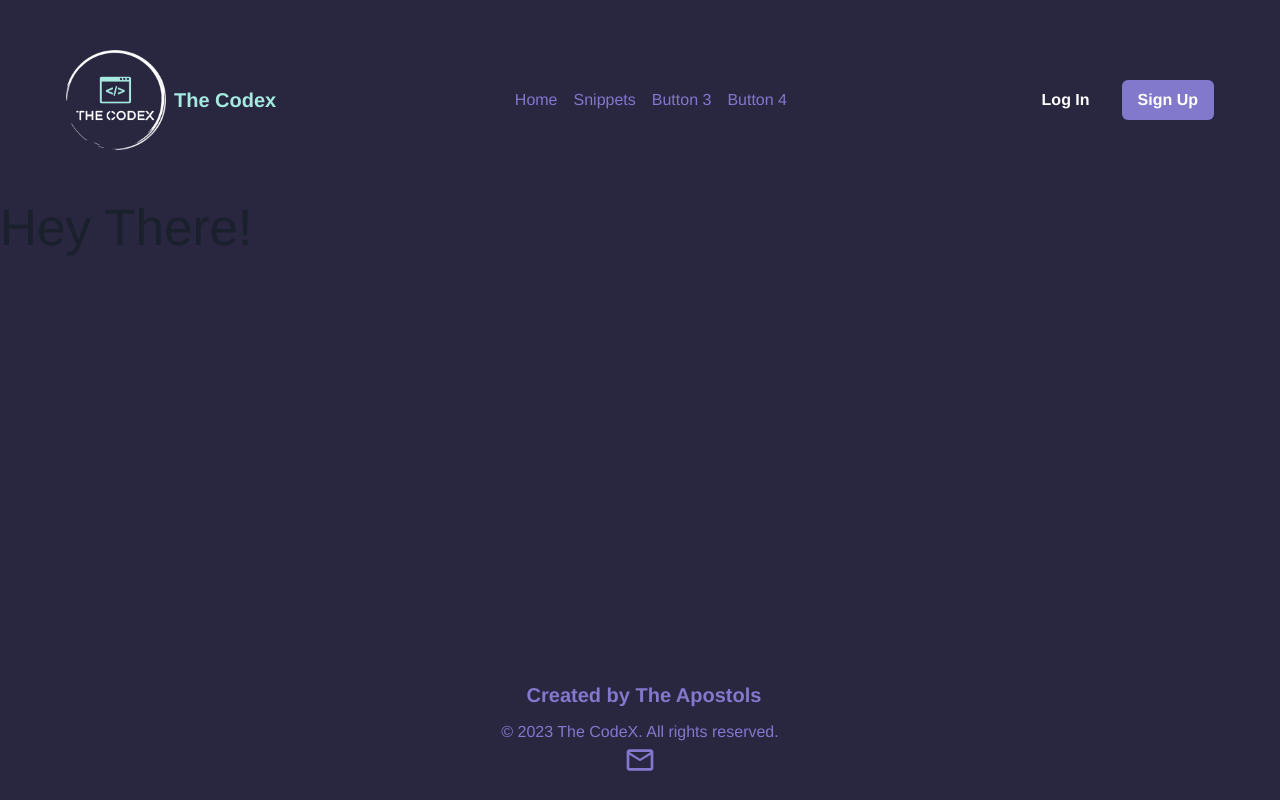
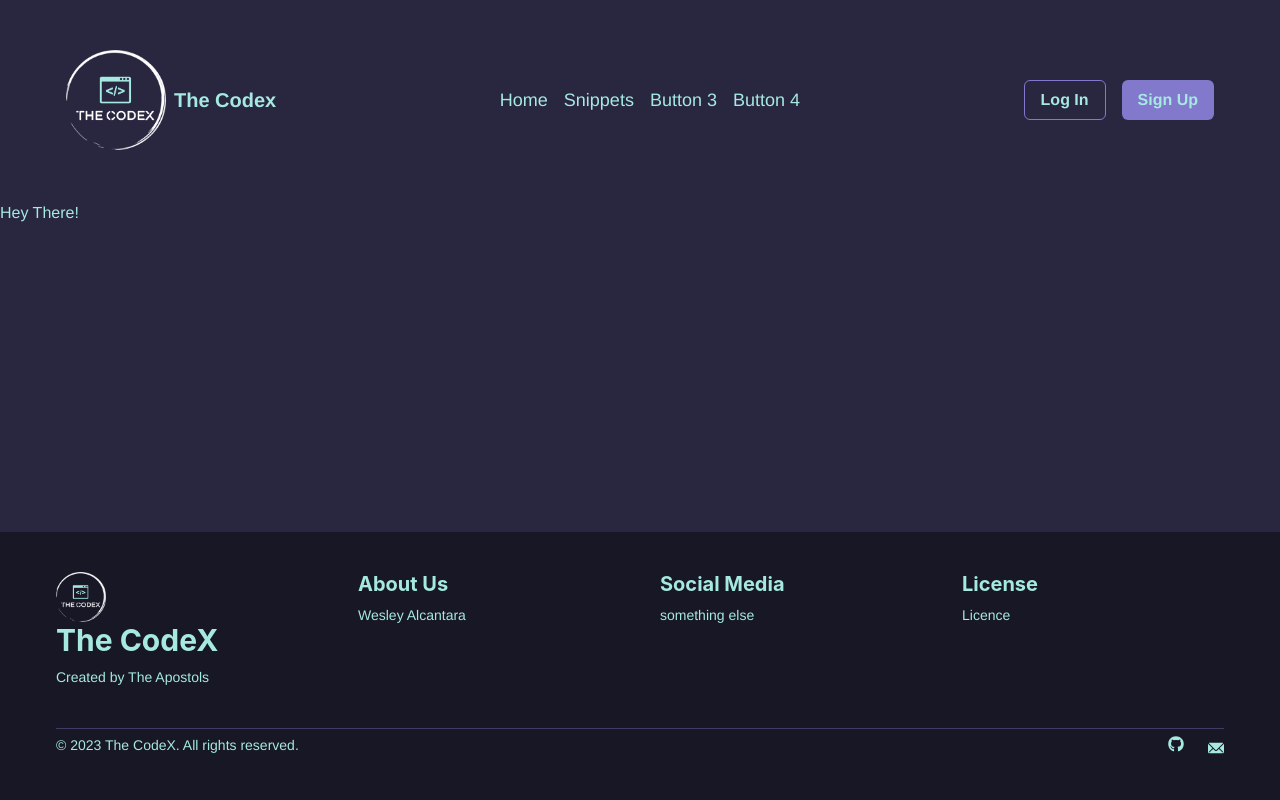
Before and after one commit to theApostols/the-codex, a React (Vite) app in the folder client/: page / in a window 1280 px wide. Built offline with nearby package versions, Linux system fonts and the light colour scheme.

Commit message:
style footer and header

```diff
--- a/client/src/components/Footer/Footer.jsx
+++ b/client/src/components/Footer/Footer.jsx
@@ -1,35 +1,73 @@
-import React from "react";
-import { Box, Container, Text, Icon, Link, Tooltip } from "@chakra-ui/react";
-import { MdOutlineEmail } from "react-icons/md";
+import { Box, Container, Stack, Text, Link, Heading, SimpleGrid, Icon, Image } from '@chakra-ui/react';
+import { FaTwitter, FaInstagram, FaGithub } from 'react-icons/fa';
+import { EmailIcon } from '@chakra-ui/icons';
 
-
-export default function Footer() {
+const Footer = () => {
   return (
     <Box
       as="footer"
-      // bg="blue.100"
-      p="4"
-      mt="auto" // sticks footer to bottom of page
-      color="blue.700"
-      display="flex"
-      flexDirection="column"
+      bg="codex.darkest"
+      color="codex.accents"
+      py="10"
+      px={{ base: '5', md: '10' }}
+      mt="auto"
     >
-      <Container maxW="container.xl" textAlign="center" flex="1" color='codex.highlights'>
-        <Text fontSize={["xl"]} fontWeight="bold" ml={2}>
-          {/* Responsive font size */}
-          Created by The Apostols
-        </Text>
-        <Text mt="2">
-          © {new Date().getFullYear()} The CodeX. All rights reserved.
-        </Text>
-        <Box>
-          <Tooltip label="Email Us">
+      {/* Container is used to limit the width of the content inside it. */}
+      <Container maxW="container.xl">
+        {/* SimpleGrid is used to create a responsive grid layout. */}
+        <SimpleGrid columns={{ base: 1, md: 4 }} spacing={10}>
+          {/* First column containing the logo and some text. */}
+          <Box>
+            <Image
+              src="/images/logo_dark.png"
+              alt="LOGO"
+              boxSize="50px"
+            />
+            <Heading as="p" size="lg" fontWeight="bold">
+              The CodeX
+            </Heading>
+            <Text mt="2" fontSize="sm">
+              Created by The Apostols
+            </Text>
+          </Box>
+          <Stack>
+            <Heading as="p" size="md" fontWeight="bold">About Us</Heading>
+            <Link href="https://github.com/WesleyHAS" fontSize="sm" variant='link'>Wesley Alcantara</Link>
+          </Stack>
+          <Stack>
+            <Heading as="p" size="md" fontWeight="bold">Social Media</Heading>
+            <Link href="#" fontSize="sm" variant='link'>something else</Link>
+          </Stack>
+          <Stack>
+            <Heading as="p" size="md" fontWeight="bold">License</Heading>
+            <Link href="https://opensource.org/licenses/MIT" fontSize="sm" variant='link'>Licence</Link>
+          </Stack>
+        </SimpleGrid>
+
+        {/* Footer bottom area with copyright notice and social media icons. */}
+        <Box
+          display="flex"
+          justifyContent="space-between"
+          alignItems="center"
+          mt="10"
+          flexWrap="wrap"
+          borderTop="1px solid #413C66"
+        >
+          <Text fontSize="sm">
+            © {new Date().getFullYear()} The CodeX. All rights reserved.
+          </Text>
+          {/* Social media icons with links. */}
+          <Stack direction="row" spacing={6} mt={{ base: '4', md: '0' }} pt='5px'>
+            <Link href="#" isExternal><Icon as={FaGithub} /></Link>
+            {/* Additional social media icons... */}
             <Link href="mailto:theapostolsofveronica@outlook.com" isExternal>
-              <Icon as={MdOutlineEmail} boxSize={8} />
+              <EmailIcon />
             </Link>
-          </Tooltip>
+          </Stack>
         </Box>
       </Container>
     </Box>
   );
 };
+
+export default Footer;
--- a/client/src/components/Header/Header.jsx
+++ b/client/src/components/Header/Header.jsx
@@ -15,7 +15,7 @@ import {
   IconButton
 } from "@chakra-ui/react";
 import { useNavigate } from "react-router-dom";
-import { MdOutlineEmail, MdMenu  } from "react-icons/md";
+import { MdMenu } from "react-icons/md";
 import theme from "../../utils/theme";
 
 function Header() {
@@ -62,7 +62,7 @@ function Header() {
                 href={link.href}
                 p={2}
                 key={link.name}
-                fontSize="md"
+                fontSize="lg"
                 fontWeight="medium"
             >
                 {link.name}
@@ -73,7 +73,7 @@ function Header() {
           <Box display={{ base: 'none', md: 'block' }}>
           <Button
             onClick={handleLoginClick}
-            variant="primary"
+            variant="outline"
             mr={4}
           >
             Log In
--- a/client/src/pages/Home.jsx
+++ b/client/src/pages/Home.jsx
@@ -1,10 +1,13 @@
+import React from 'react';
+import { Box, Text } from '@chakra-ui/react';
+import theme from "../utils/theme";
 
 export default function Home () {
     return (
-        <main>
-            <div>
-                <h1>Hey There!</h1>
-            </div>
-        </main>
+        <Box>
+            <Box>
+                <Text color='codex.accents'>Hey There!</Text>
+            </Box>
+        </Box>
     );
 }
--- a/client/src/utils/theme.js
+++ b/client/src/utils/theme.js
@@ -22,14 +22,14 @@ const buttonStyles = {
     variants: {
       primary: {
         bg: 'codex.main',
-        color: 'white',
+        color: 'codex.accents',
         _hover: {
           bg: 'codex.highlights',
         },
       },
       secondary: {
         bg: 'codex.highlights',
-        color: 'white',
+        color: 'codex.accents',
         _hover: {
           bg: 'codex.borders',
         },
@@ -43,9 +43,9 @@ const buttonStyles = {
       },
       outline: {
         bg: 'transparent',
-        color: 'codex.main',
+        color: 'codex.accents',
         border: '1px solid',
-        borderColor: 'codex.main',
+        borderColor: 'codex.highlights',
         _hover: {
           bg: 'codex.main',
           color: 'white',
@@ -81,7 +81,7 @@ const linkStyles = {
   Link: {
     variants: {
       link: {
-        color: 'codex.highlights',
+        color: 'codex.accents',
         textDecoration: 'none',
         _hover: {
           textDecoration: 'underline',
```
